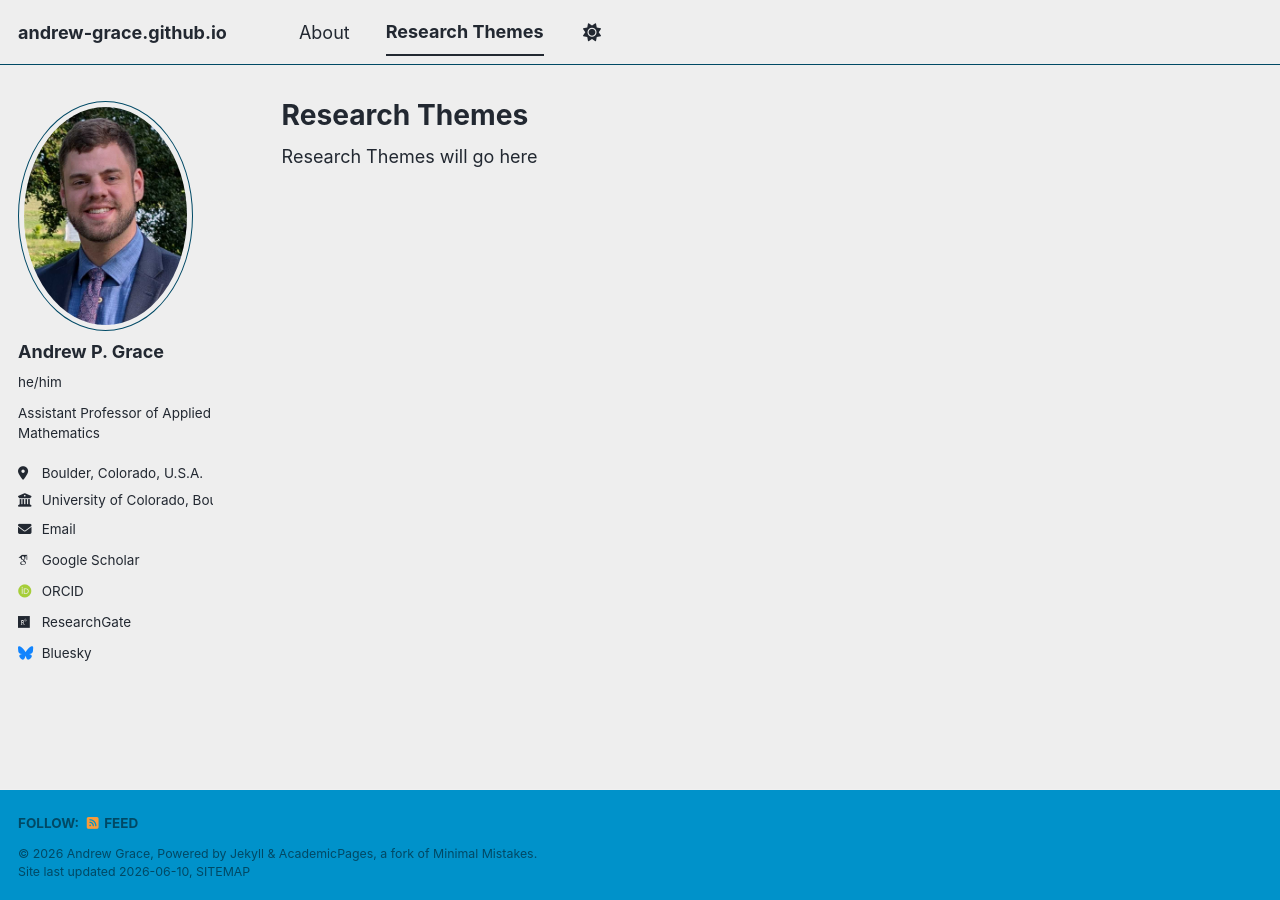
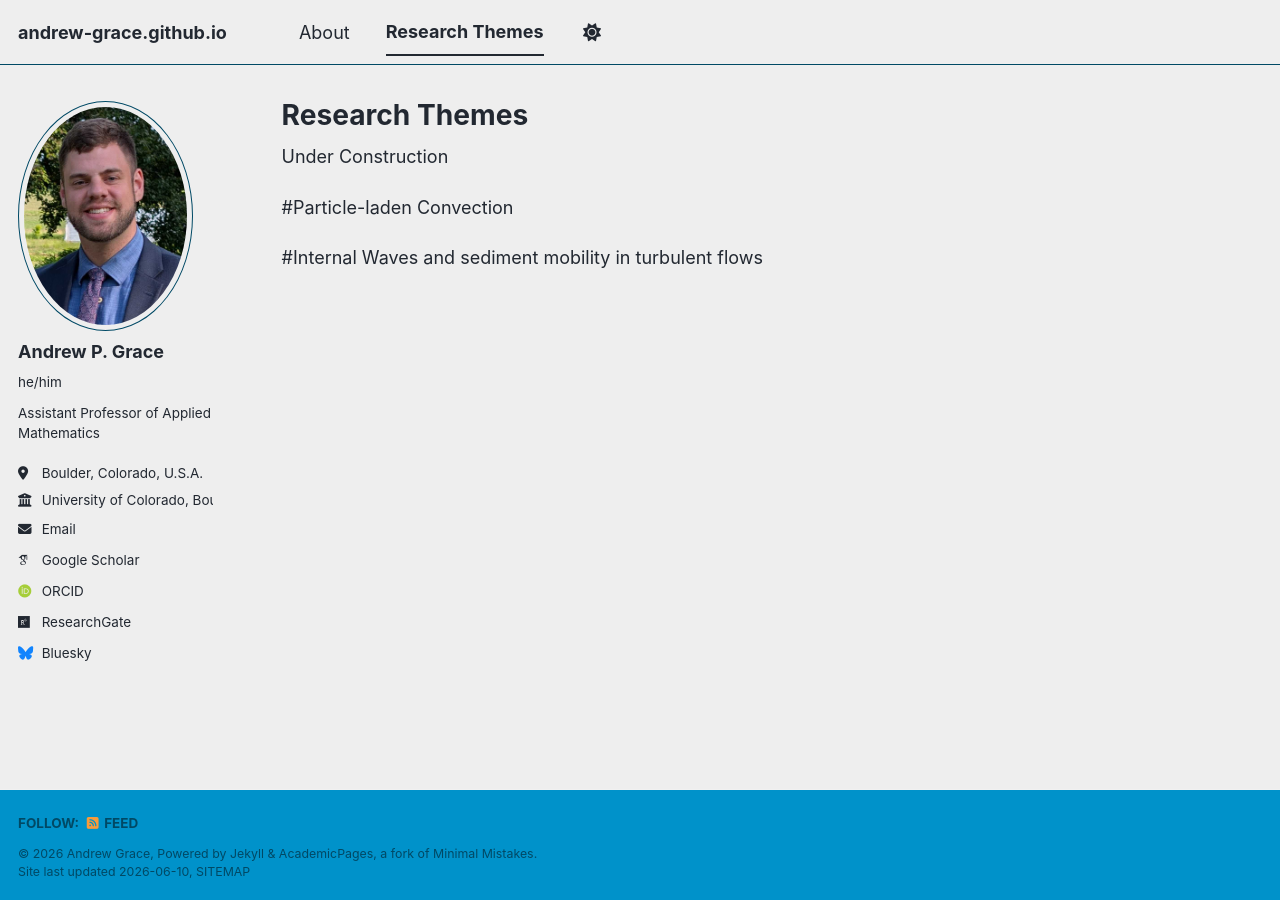
Before and after one commit to andrew-grace/andrew-grace.github.io, a Jekyll site: the page built from _pages/research_themes.md, in a window 1280 px wide. Built offline with Jekyll 4.4.1, drawn with Linux system fonts in a browser that asks for light colours; some web fonts are replaced; a script bundle is joined from its source files by our own code; library files that are not in the unit come from our copies.

Commit message:
Update research_themes.md

```diff
--- a/_pages/research_themes.md
+++ b/_pages/research_themes.md
@@ -4,4 +4,8 @@ title: "Research Themes"
 author_profile: true
 ---
 
-Research Themes will go here
+Under Construction
+
+#Particle-laden Convection
+
+#Internal Waves and sediment mobility in turbulent flows
```
